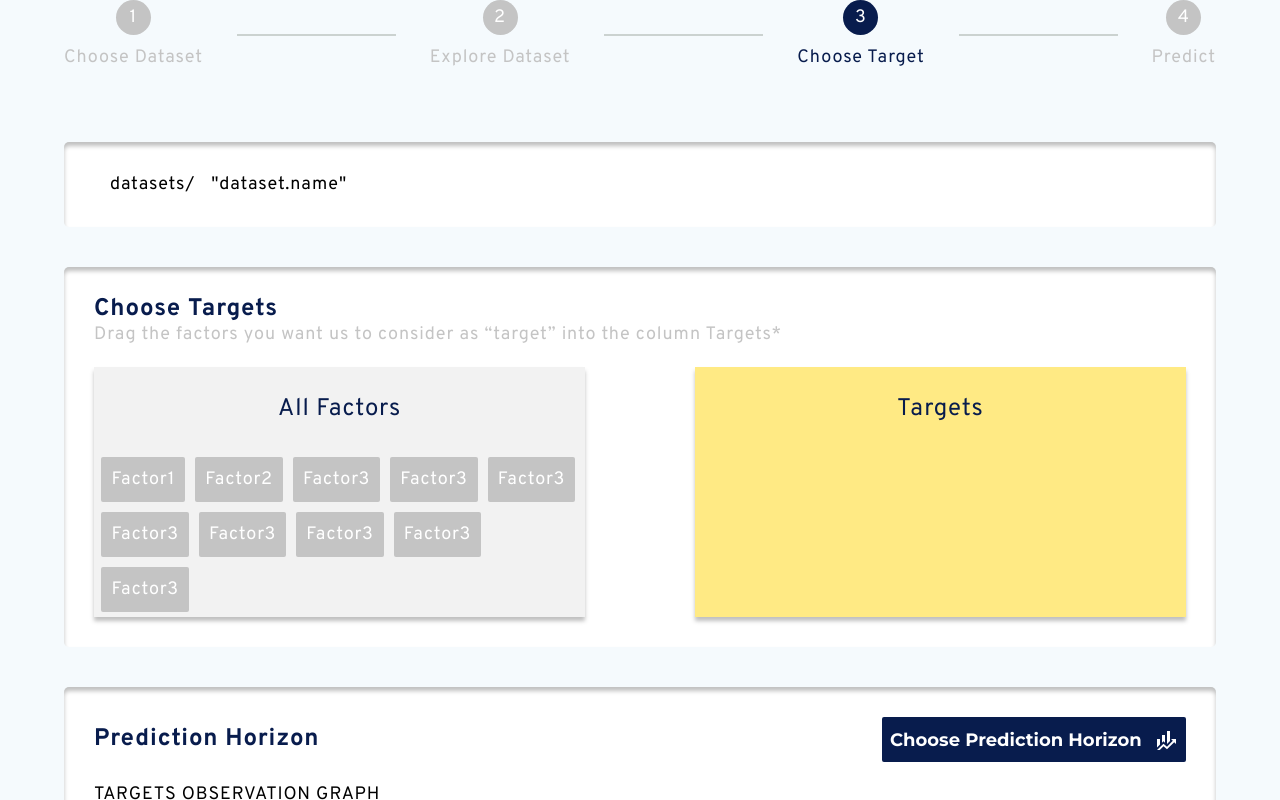
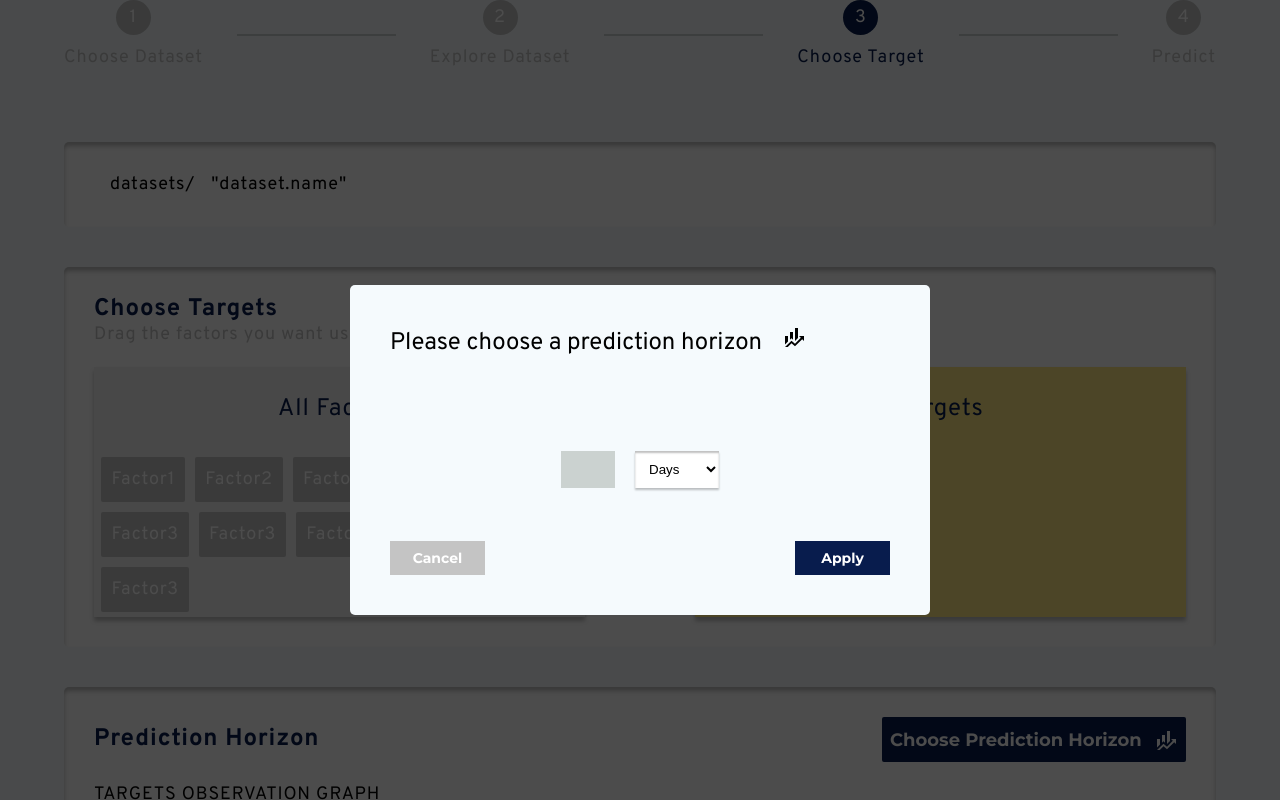
Before and after one commit to salim499/mvp2_version2, a React (Create React App) app: page /choose-target in a window 1280 px wide. Both pictures are taken after a click on the button "Choose Prediction Horizon". Shown: the top 800 px of the page. Built offline with nearby package versions, Linux system fonts and the light colour scheme; what @amcharts/amcharts4 would draw is missing.

Commit message:
popup choose prediction horizon:done

```diff
--- a/src/App.css
+++ b/src/App.css
@@ -38,6 +38,12 @@
   color: red;
 }
 
+button {
+  cursor: pointer;
+  outline: none;
+  border: none;
+}
+
 .container-with-margin {
   margin-left: 301px;
   display: flex;
--- /dev/null
+++ b/src/components/PredictionHorizonModal.js
@@ -0,0 +1,77 @@
+import React, {useState} from "react";
+import ReactDom from 'react-dom';
+
+import predict from "../assets/icons/predict_blue.svg";
+
+const MODAL_STYLES={
+    position:'fixed',
+    top:'50%',
+    left:'50%',
+    transform:'translate(-50%, -50%)',
+    backgroundColor:'#f5fafd',
+    padding:'40px 40px 40px 40px',
+    borderRadius:'5px',
+    zIndex:1000,
+    width:'500px',
+    height:'250px',
+    maxHeight: '-webkit-fill-available',
+    margin:'50px 0',
+    display: 'flex',
+    flexDirection: 'column',
+    justifyContent:'space-between'
+
+  }
+
+  const OVERLAY_STYLES={
+    position:'fixed',
+    top:0,
+    left:0,
+    right:0,
+    bottom:0,
+    backgroundColor:'rgba(0,0,0,.7)',
+    zIndex:1000,
+  };
+
+const PredictionHorizonModal = ({open, setIsOpen, onClose}) => {
+  const [error, setError]=useState("");
+
+  const cancel = () => {
+    setIsOpen(!open);
+    }
+
+    if(!open) return null
+  return ReactDom.createPortal(
+      <>
+      <div onClick={onClose} style={OVERLAY_STYLES}/>
+    <div style={MODAL_STYLES}>
+      {/* <button style={{backgroundColor:'inherit'}} onClick={()=>setIsOpen(!open)}>
+        <img src={close} alt="close icon"/>
+      </button> */}
+      <div style={{display:'flex', alignItems:'baseline'}}>
+      <div style={{fontFamily: 'Overpass',fontSize: '24px',linheight: '37px', margin:'0 20px 40px 0'}}>Please choose a prediction horizon</div>
+      <img src={predict} alt="predict"/>
+      </div>
+      <div className="prediction-horizon-inputs">
+          <input
+          type="number"
+          min="1"
+          max="100"
+          />
+        <select>
+            <option value="hours">Hours</option>
+            <option value="days" selected>Days</option>
+            <option value="months">Months</option>
+            <option value="years">Years</option>
+        </select>
+      </div>
+     <div className="popup-buttons">
+         <button>Cancel</button>
+         <button>Apply</button>
+     </div>
+     </div>
+     </>,
+     document.getElementById('portal')
+  )
+}
+
+export default PredictionHorizonModal;
--- a/src/css/ChooseTarget.css
+++ b/src/css/ChooseTarget.css
@@ -123,3 +123,42 @@
   line-height: 25px;
   color: var(--background-blue);
 }
+
+.prediction-horizon-inputs {
+  display: flex;
+  justify-content: center;
+}
+
+.prediction-horizon-inputs > input:first-child {
+  margin-right: 20px;
+  width: 50px;
+  text-align: center;
+  border: inherit;
+  background-color: var(--light-grey);
+}
+
+.popup-buttons {
+  display: flex;
+  justify-content: space-between;
+  align-items: center;
+}
+.popup-buttons > button {
+  width: 95px;
+  height: 34px;
+  font-family: Montserrat;
+  font-style: normal;
+  font-weight: 600;
+  font-size: 14px;
+  line-height: 25px;
+  text-align: center;
+}
+
+.popup-buttons > button:first-child {
+  background: #c4c4c4;
+  color: white;
+}
+
+.popup-buttons > button:last-child {
+  background: var(--background-blue);
+  color: white;
+}
--- a/src/features/ChooseTarget.js
+++ b/src/features/ChooseTarget.js
@@ -1,28 +1,28 @@
 // Import from react
-import React from 'react'
+import React, {useState} from 'react'
 
 // Import from libraries
 import { useHistory } from 'react-router-dom'
 
+// Import contexts
+import { useNavBar } from "../contexts/navbar"
+
 // Import components
+import PredictionHorizonModal from '../components/PredictionHorizonModal';
 import Timeline from '../components/Timeline'
 import NextPreview from '../components/nextPreview'
-
 // Import Icons
 import predict from '../assets/icons/predict.svg'
-
-// Import contexts
-import { useNavBar } from "../contexts/navbar"
 
 // constants
 const timelineLevel=3
 
+const ChooseTarget = () => {
 
+  const[isOpen, setIsOpen]=useState(false);
 
-const ChooseTarget = () => {
   // useHistory
   const history = useHistory();
-
   // useContext
   const {navBarState} = useNavBar();
 
@@ -32,14 +32,15 @@ const ChooseTarget = () => {
     })
   }
 
-
     return (
         <>
       <div className={navBarState?"container-with-margin ":"container-without-margin"}>
         <Timeline timelineLevel={timelineLevel}/>
         <div className="choose-target-container">
         <div className="edit-model-container">
-          <div><span>datasets/</span><span>"dataset.name"</span></div>
+          <div>
+            <span>datasets/</span><span>"dataset.name"</span>
+          </div>
         </div>
         <div className="edit-model-container">
           <div className="section-title">
@@ -94,7 +95,10 @@ const ChooseTarget = () => {
         <div className="edit-model-container">
         <div className="section-title" style={{display:'flex', justifyContent:'space-between', alignItems:'center'}}>
           <div>Prediction Horizon</div>
-          <button style={{display:'flex', justifyContent:'space-between', alignItems:'center'}}>
+          <button
+          style={{display:'flex', justifyContent:'space-between', alignItems:'center'}}
+          onClick={()=>setIsOpen(true)}
+          >
             <div>Choose Prediction Horizon</div>
             <img src={predict} alt="predict icon"/>
           </button>
@@ -108,6 +112,12 @@ const ChooseTarget = () => {
         handleNext={handleNext}
         />
        </div>
+       {/* Prediction Horizon Modal - Popup */}
+       <PredictionHorizonModal
+        open={isOpen}
+        setIsOpen={setIsOpen}
+        onClose={() => setIsOpen(false)}
+        />
     </>
     )
 }
```
Also changed, not shown: src/assets/icons/close.svg (added), src/assets/icons/predict_blue.svg (added).
